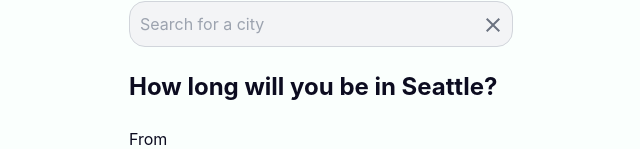
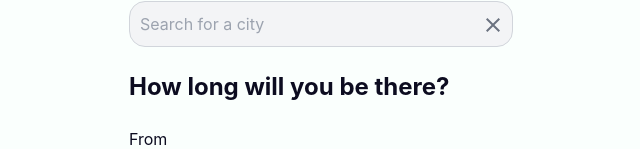
Before and after one commit to kunlizhang/wander, a React (Vite) app in the folder wander-app/: page / in a window 1280 px wide. Shown: the part 255-404 px from the top of the page, without its empty margins (319-959 px from the left). Built offline with nearby package versions, Linux system fonts and the light colour scheme.

Commit message:
remove seattle

```diff
--- a/wander-app/src/pages/WelcomePage.jsx
+++ b/wander-app/src/pages/WelcomePage.jsx
@@ -24,7 +24,7 @@ function WelcomePage() {
                 <ProgressBar brightCount={1} />
                 <div className="text-2xl font-bold my-6">Where do you want to explore?</div>
                 <ClearableInput placeholder="Search for a city" />
-                <div className="text-2xl font-bold my-6">How long will you be in Seattle?</div>
+                <div className="text-2xl font-bold my-6">How long will you be there?</div>
                 <div className="text-md">From</div>
                 <DateTimePicker dateRequired={true} timeRequired={false} defaultDate="2024-12-07" defaultTime="08:00"/>
                 <div className="text-md mt-2">To</div>
```
